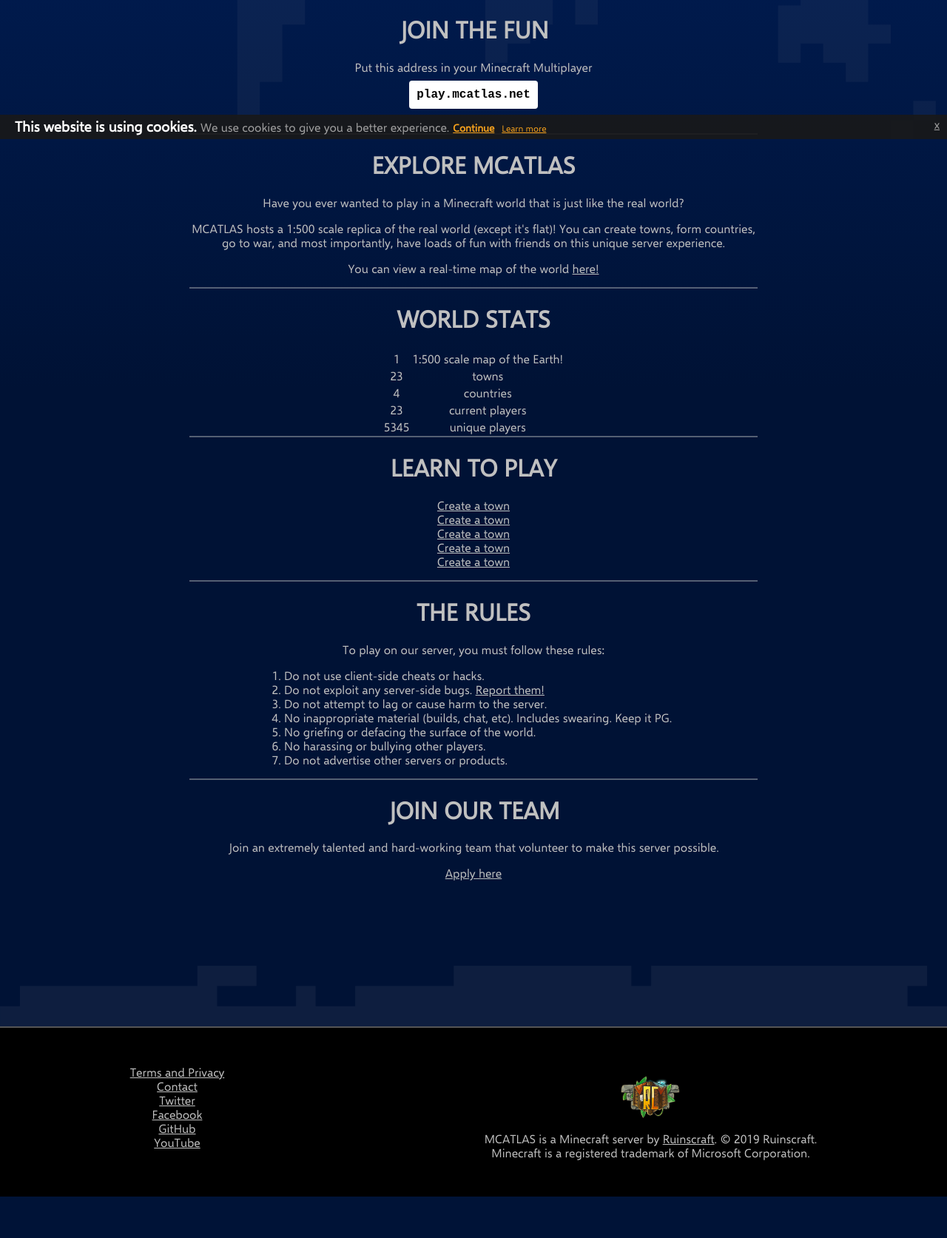
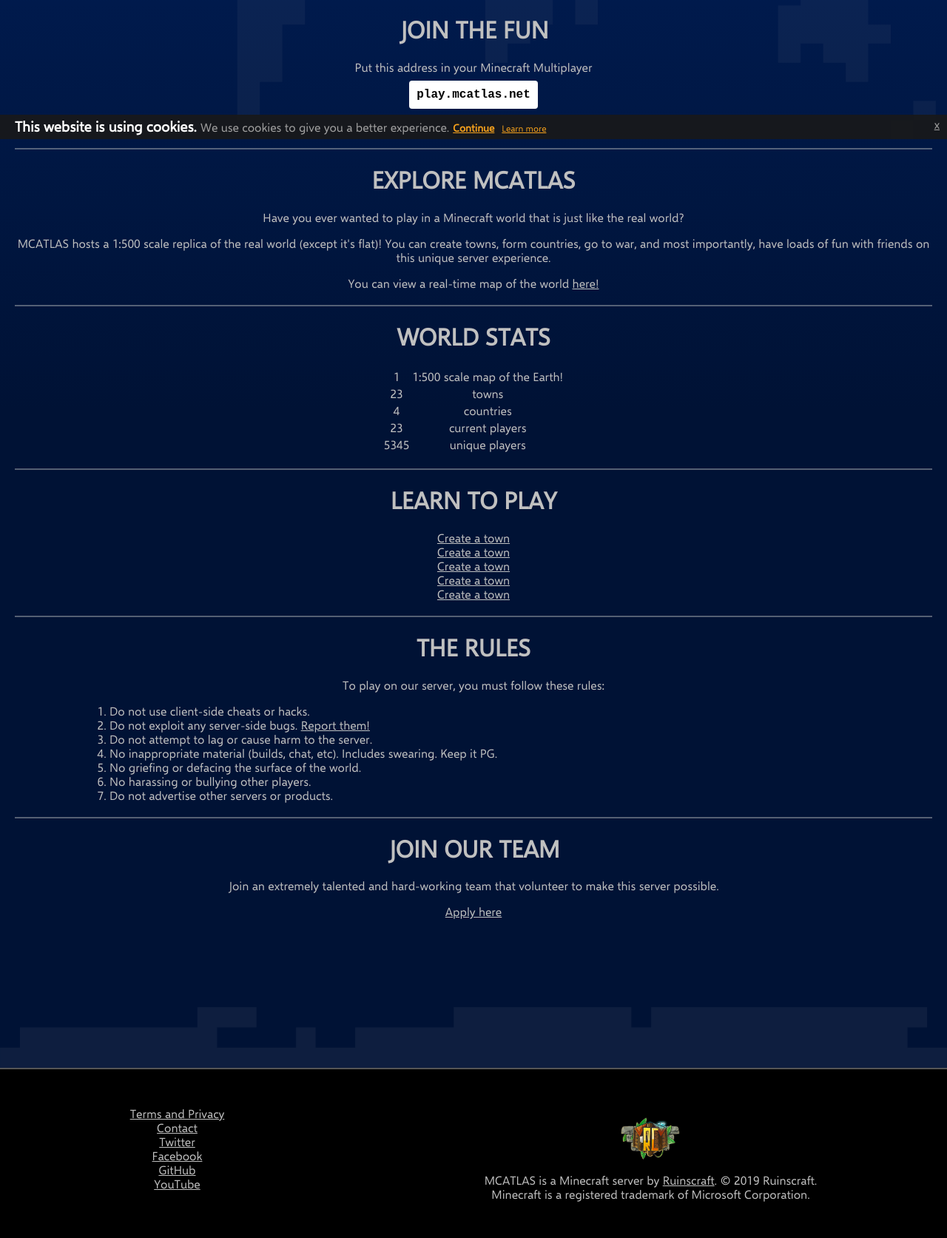
Before and after one commit to Tominous/mcatlas.net, a PHP site: page /index.php in a window 1280 px wide. Shown: the part 612-2285 px from the top of the page at 74% size. Before the commit the page ends 2229 px from the top, so only its background shows below. Run offline with PHP 8.4, Linux system fonts and the light colour scheme.

Commit message:
adjust margins

```diff
--- a/css/main.css
+++ b/css/main.css
@@ -112,13 +112,14 @@ a:hover {
 
 .content {
     min-height: 100vh;
-    max-width: 60vw;
+    max-width: 1500px;
     margin: auto;
     padding-bottom: 100px;
 }
 
 .content-section {
     z-index: 100;
+    margin: 20px;
     position: relative;
 }
 
```
